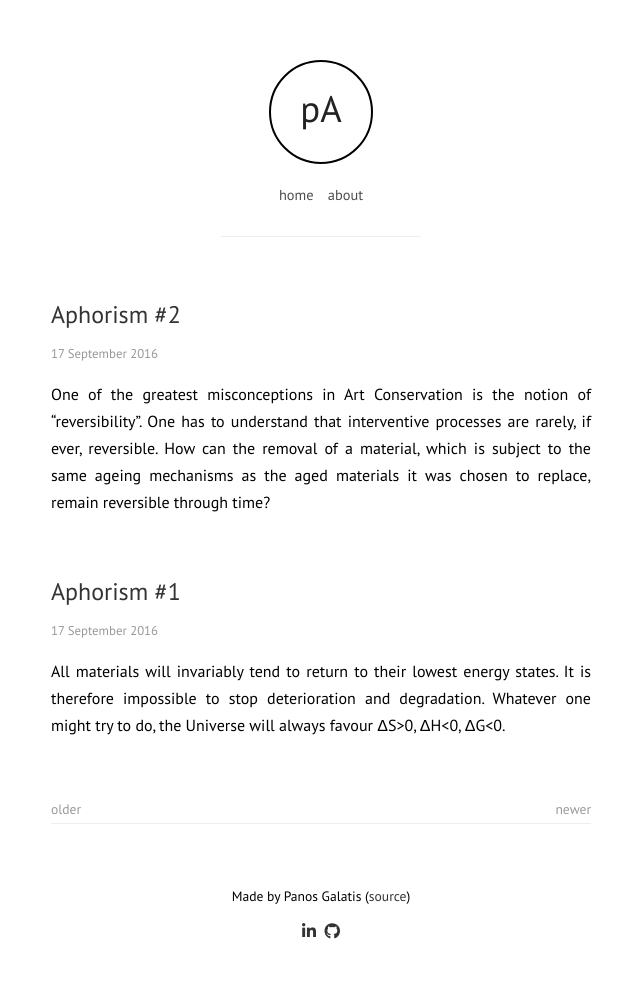
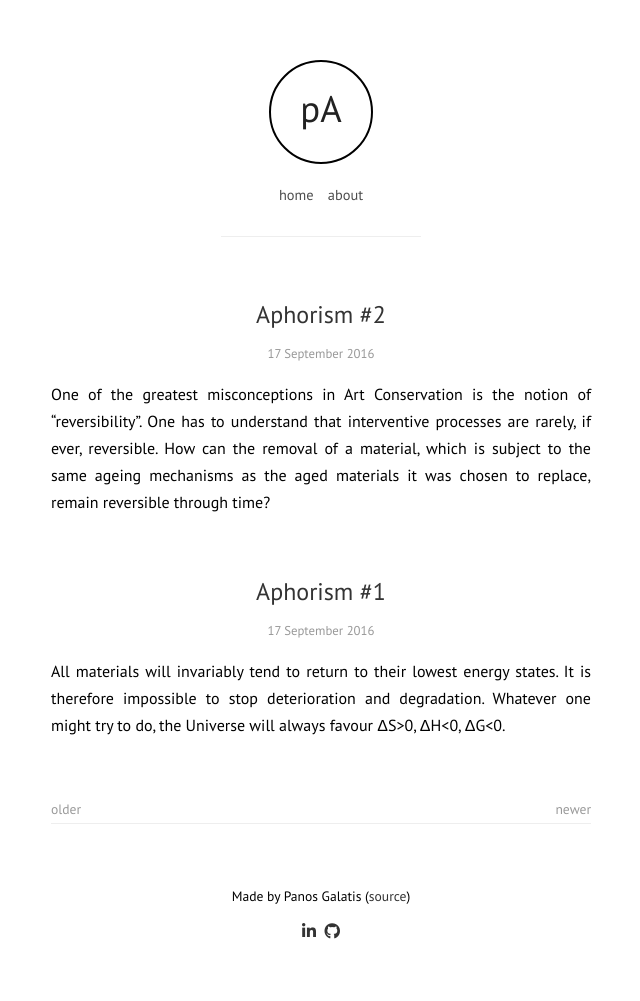
Before and after one commit to pgalatis/pgalatis.github.io, a Jekyll site: the page built from index.html, in a window 1280 px wide. Shown: the whole page, without its empty margins (319-959 px from the left). Built offline with Jekyll 4.4.1, drawn with Linux system fonts in a browser that asks for light colours; nearby versions of some CDN libraries; the list of posts is cut into pages by our own code.

Commit message:
Update style.css

```diff
--- a/css/style.css
+++ b/css/style.css
@@ -60,12 +60,12 @@ h2 {
     margin-top: 0;
     margin-bottom: 0;
     font-weight: 300;
-    /*text-align: center;*/
+    text-align: center;
 }
 
 p.timestamp {
     color: #999;
-    /*text-align: center;*/
+    text-align: center;
     font-weight: 300!important;
     font-size: .8rem!important;
     margin-bottom: 10px;
```
